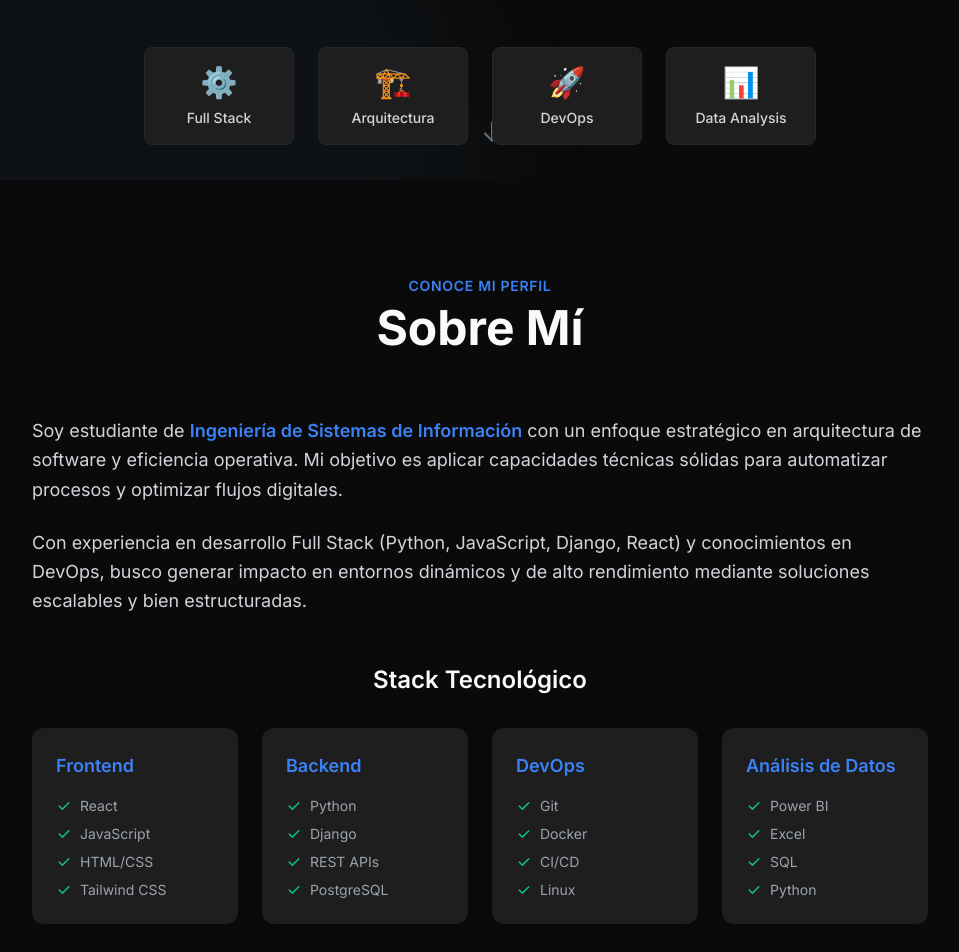
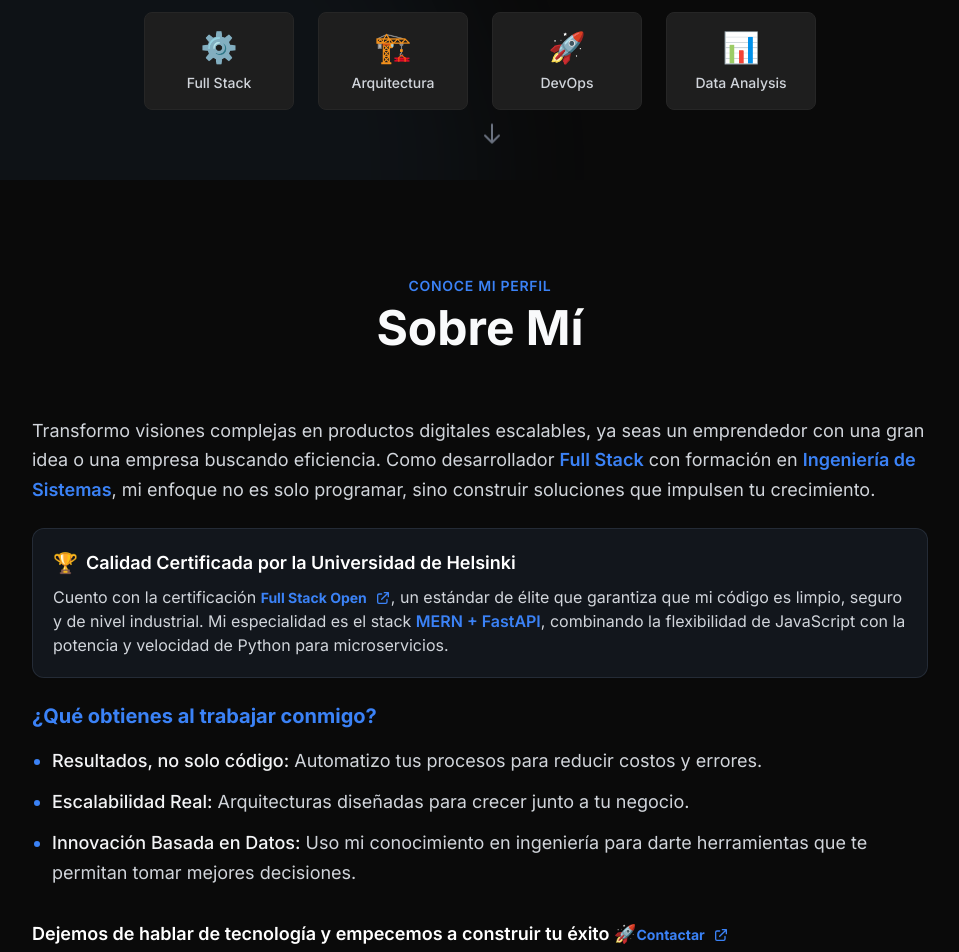
Before and after one commit to Jack1428u/portfolio, a React (Vite) app: page / in a window 1280 px wide. Shown: the part 620-1572 px from the top of the page, without its empty margins (160-1119 px from the left). Built offline with nearby package versions, Linux system fonts and the light colour scheme.

Commit message:
modified: AboutSection and HeroSection

```diff
--- a/src/components/Header.jsx
+++ b/src/components/Header.jsx
@@ -25,8 +25,8 @@ function Header() {
         { id: 'about', label: 'Sobre Mí' },
         { id: 'projects', label: 'Proyectos' },
         { id: 'demos', label: 'Demos' },
-        { id: 'contact', label: 'Contacto' },
-        {id:'certifications',label:'Certificaciones'}
+        {id:'certifications',label:'Certificaciones'},
+        { id: 'contact', label: 'Contacto' }
     ];
 
     return (
--- a/src/components/sections/AboutSection.jsx
+++ b/src/components/sections/AboutSection.jsx
@@ -1,5 +1,5 @@
+import { certifications } from '../../data/certifications';
 import Section from '../Section';
-
 function AboutSection() {
     const skills = [
         {
@@ -19,6 +19,13 @@ function AboutSection() {
             items: ['Power BI', 'Excel', 'SQL', 'Python'],
         },
     ];
+    const link = certifications.find(c => c.title === "Full Stack Open").link;
+    const scrollToSection = (sectionId) => {
+        const element = document.getElementById(sectionId);
+        if (element) {
+            element.scrollIntoView({ behavior: 'smooth' });
+        }
+    };
 
     return (
         <Section
@@ -29,15 +36,67 @@ function AboutSection() {
             <div className="max-w-4xl mx-auto">
                 {/* Bio */}
                 <div className="mb-12">
-                    <p className="text-lg text-gray-300 leading-relaxed mb-6">
-                        Soy estudiante de <span className="text-accent-primary font-semibold">Ingeniería de Sistemas de Información</span> con
-                        un enfoque estratégico en arquitectura de software y eficiencia operativa. Mi objetivo es aplicar
-                        capacidades técnicas sólidas para automatizar procesos y optimizar flujos digitales.
-                    </p>
-                    <p className="text-lg text-gray-300 leading-relaxed">
-                        Con experiencia en desarrollo Full Stack (Python, JavaScript, Django, React) y conocimientos en DevOps,
-                        busco generar impacto en entornos dinámicos y de alto rendimiento mediante soluciones escalables y bien estructuradas.
-                    </p>
+                    <div className="flex flex-col gap-6 text-lg text-gray-300 leading-relaxed">
+                        {/* Presentación */}
+                        <p>
+                            Transformo visiones complejas en productos digitales escalables, ya seas un emprendedor con una gran idea o una empresa buscando eficiencia. Como desarrollador <span className="text-accent-primary font-semibold">Full Stack</span> con formación en <span className="text-accent-primary font-semibold">Ingeniería de Sistemas</span>, mi enfoque no es solo programar, sino construir soluciones que impulsen tu crecimiento.
+                        </p>
+
+                        {/* Bloque destacado para la certificación */}
+                        <div className="bg-gray-800/40 p-5 rounded-xl border border-gray-700/50 shadow-sm">
+                            <h3 className="text-white font-semibold flex items-center gap-2 mb-2">
+                                <span className="text-xl">🏆</span> Calidad Certificada por la Universidad de Helsinki
+                            </h3>
+                            <p className="text-base">
+                                <span>Cuento con la certificación{" "}</span>
+                                <a
+                                    href={link}
+                                    target="_blank"
+                                    rel="noopener noreferrer"
+                                    className="inline-flex items-center gap-2 text-sm text-accent-primary hover:text-accent-secondary transition-smooth"
+                                >
+                                    <span className="text-accent-primary font-bold">Full Stack Open</span>
+                                    <svg className="w-4 h-4" fill="none" stroke="currentColor" viewBox="0 0 24 24">
+                                        <path strokeLinecap="round" strokeLinejoin="round" strokeWidth={2} d="M10 6H6a2 2 0 00-2 2v10a2 2 0 002 2h10a2 2 0 002-2v-4M14 4h6m0 0v6m0-6L10 14" />
+                                    </svg>
+                                </a>
+                                , un estándar de élite que garantiza que mi código es limpio, seguro y de nivel industrial. Mi especialidad es el stack <span className="text-accent-primary font-semibold">MERN + FastAPI</span>, combinando la flexibilidad de JavaScript con la potencia y velocidad de Python para microservicios.
+                            </p>
+                        </div>
+
+                        {/* Lista de beneficios */}
+                        <div>
+                            <p className="text-accent-primary font-bold text-xl mb-4">
+                                ¿Qué obtienes al trabajar conmigo?
+                            </p>
+                            <ul className="list-disc pl-5 space-y-3 marker:text-accent-primary">
+                                <li>
+                                    <strong className="text-gray-100 font-medium">Resultados, no solo código:</strong> Automatizo tus procesos para reducir costos y errores.
+                                </li>
+                                <li>
+                                    <strong className="text-gray-100 font-medium">Escalabilidad Real:</strong> Arquitecturas diseñadas para crecer junto a tu negocio.
+                                </li>
+                                <li>
+                                    <strong className="text-gray-100 font-medium">Innovación Basada en Datos:</strong> Uso mi conocimiento en ingeniería para darte herramientas que te permitan tomar mejores decisiones.
+                                </li>
+                            </ul>
+                        </div>
+
+                        {/* Cierre / Call to Action */}
+                        <p className="font-semibold text-white mt-2">
+                            Dejemos de hablar de tecnología y empecemos a construir tu éxito 🚀
+                            <a
+                                href="#contact"
+                                onClick={() => scrollToSection('contact')}
+                                className="inline-flex items-center gap-2 text-sm text-accent-primary hover:text-accent-secondary transition-smooth"
+                            >
+                                <span className="text-accent-primary font-bold">Contactar</span>
+                                <svg className="w-4 h-4" fill="none" stroke="currentColor" viewBox="0 0 24 24">
+                                    <path strokeLinecap="round" strokeLinejoin="round" strokeWidth={2} d="M10 6H6a2 2 0 00-2 2v10a2 2 0 002 2h10a2 2 0 002-2v-4M14 4h6m0 0v6m0-6L10 14" />
+                                </svg>
+                            </a>
+                        </p>
+                    </div>
                 </div>
 
                 {/* Skills Grid */}
--- a/src/components/sections/Hero.jsx
+++ b/src/components/sections/Hero.jsx
@@ -9,7 +9,7 @@ function Hero() {
     };
 
     return (
-        <section className="min-h-screen flex items-center justify-center relative overflow-hidden pt-20">
+        <section className="relative flex flex-col min-h-screen pt-20 pb-16 px-4">
             {/* Background gradient effect */}
             <div className="absolute inset-0 overflow-hidden pointer-events-none">
                 <div className="absolute -top-1/2 -right-1/2 w-full h-full bg-accent-primary/5 rounded-full blur-3xl"></div>
@@ -79,10 +79,27 @@ function Hero() {
                 </div>
             </div>
 
-            {/* Scroll indicator */}
-            <div className="absolute bottom-8 left-1/2 transform -translate-x-1/2 animate-bounce">
+            {/* Scroll indicator*/}
+
+            {/* --- Scroll indicator como enlace --- */}
+            <a
+                href="#about"
+                onClick={() => scrollToSection('about')}
+                className="
+        /* Estilos responsivos (Móvil) */
+        relative mt-auto pt-12 pb-4 flex justify-center animate-bounce
+
+        /* Estilos Escritorio (md:) */
+        md:absolute md:bottom-8 md:left-1/2 md:-translate-x-1/2
+        md:mt-0 md:pt-0 md:pb-0
+
+        /* Interactividad */
+        group outline-none
+    "
+                aria-label="Ir a la sección sobre mí"
+            >
                 <svg
-                    className="w-6 h-6 text-gray-500"
+                    className="w-6 h-6 text-gray-500 group-hover:text-accent-primary transition-colors cursor-pointer"
                     fill="none"
                     stroke="currentColor"
                     viewBox="0 0 24 24"
@@ -94,7 +111,7 @@ function Hero() {
                         d="M19 14l-7 7m0 0l-7-7m7 7V3"
                     />
                 </svg>
-            </div>
+            </a>
         </section>
     );
 }
```
